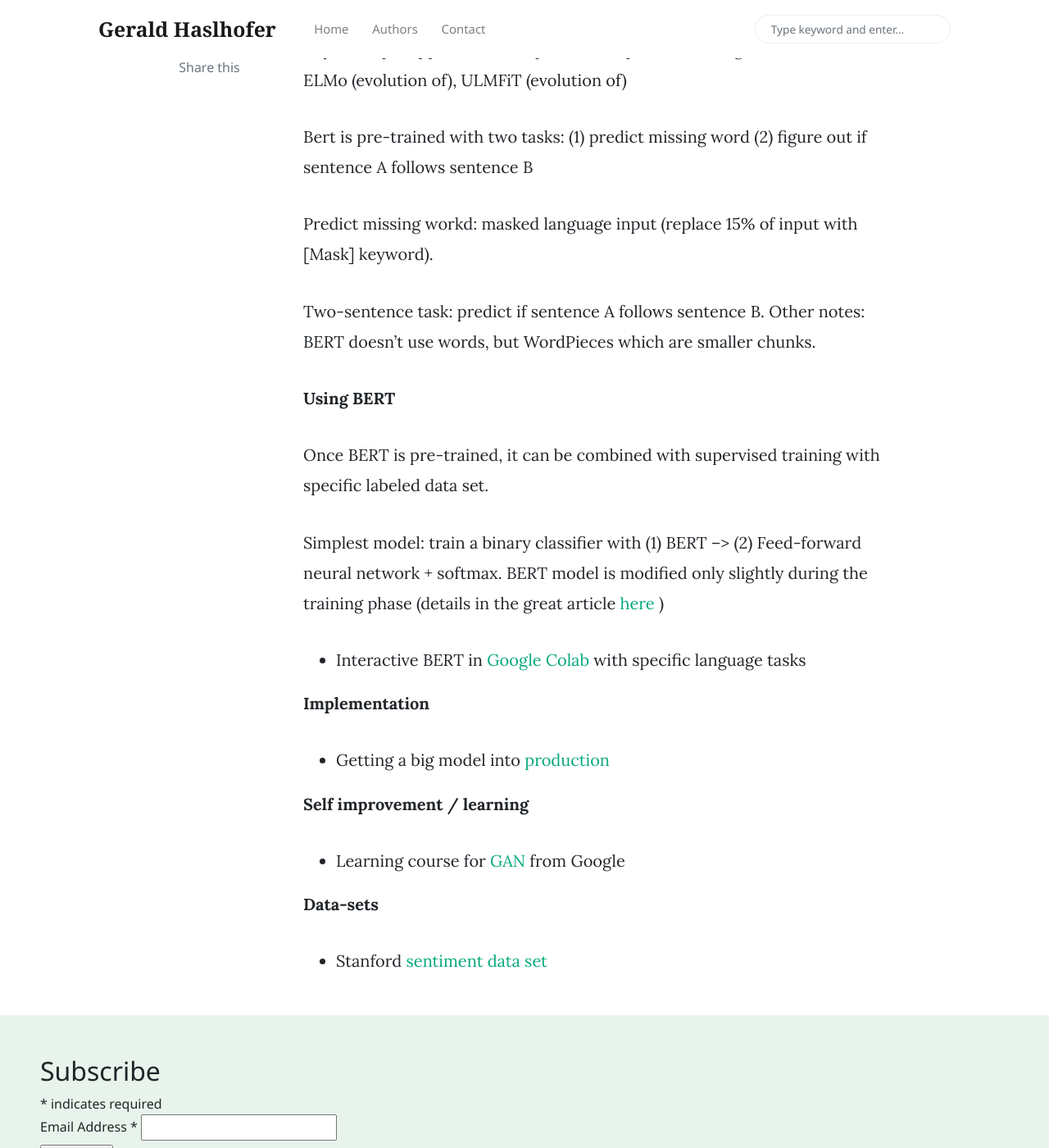
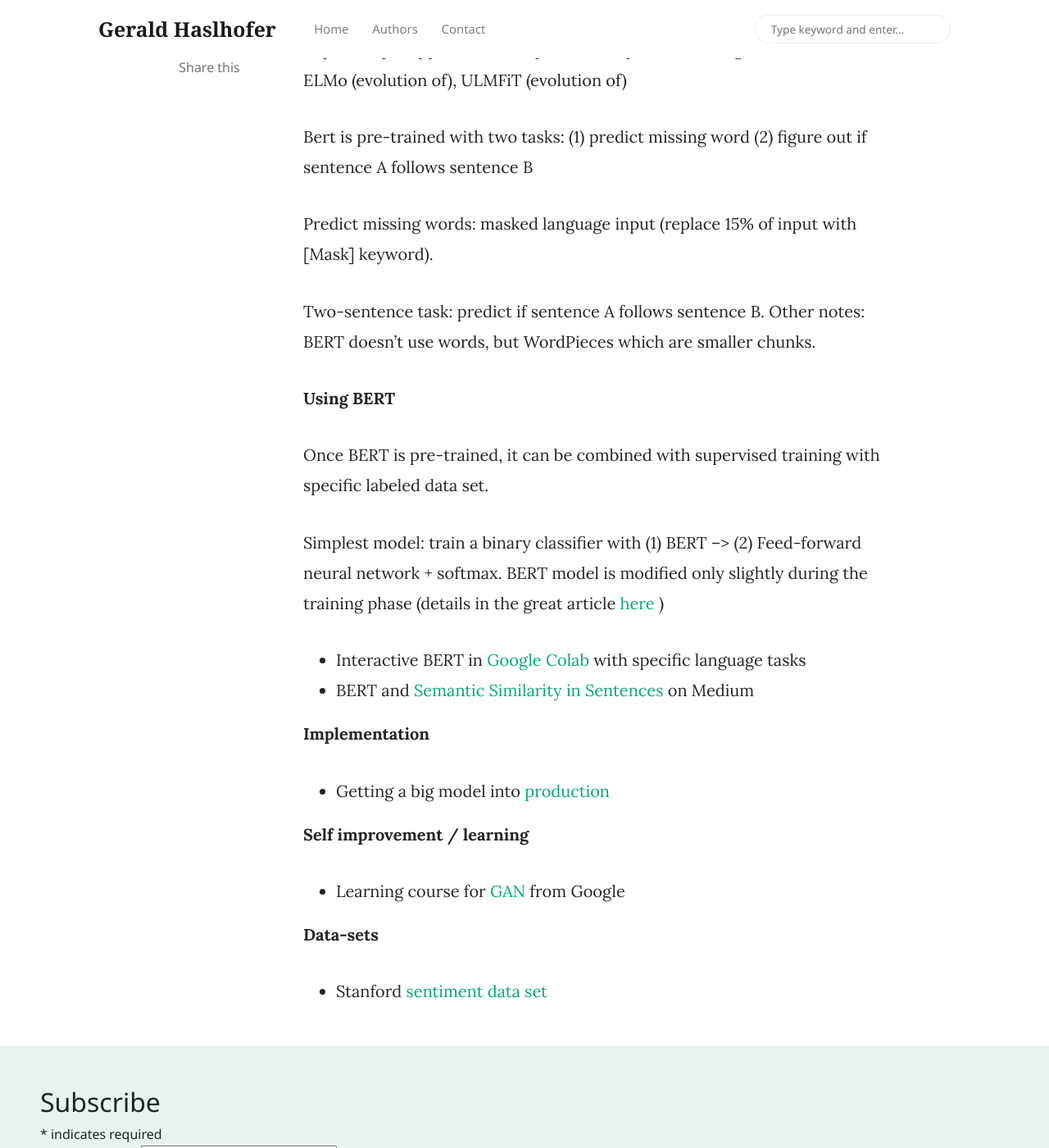
Before and after one commit to haslhofer/haslhofer.github.io, a Jekyll site: the page built from _posts/2019-11-29-nlp-introduction.md, in a window 1280 px wide and 1400 px high, scrolled down 2832 px. Shown: the whole window at 82% size. Built offline with Jekyll 4.4.1, drawn with Linux system fonts in a browser that asks for light colours; nearby versions of some CDN libraries; comment, search, counter and statistics services are not loaded.

Commit message:
Update 2019-11-29-nlp-introduction.md

```diff
--- a/_posts/2019-11-29-nlp-introduction.md
+++ b/_posts/2019-11-29-nlp-introduction.md
@@ -58,7 +58,7 @@ Basic premise: semi-supervised training on large amounts of text to build model.
 
 Bert is pre-trained with two tasks: (1) predict missing word (2) figure out if sentence A follows sentence B
 
-Predict missing workd: masked language input (replace 15% of input with [Mask] keyword).
+Predict missing words: masked language input (replace 15% of input with [Mask] keyword).
 
 Two-sentence task: predict if sentence A follows sentence B.
 Other notes: BERT doesn't use words, but WordPieces which are smaller chunks.
@@ -71,6 +71,7 @@ Once BERT is pre-trained, it can be combined with supervised training with speci
 Simplest model: train a binary classifier with (1) BERT --> (2) Feed-forward neural network + softmax.
 BERT model is modified only slightly during the training phase (details in the great article [here](https://jalammar.github.io/illustrated-bert/) )
 * Interactive BERT in [Google Colab](https://colab.research.google.com/github/tensorflow/tpu/blob/master/tools/colab/bert_finetuning_with_cloud_tpus.ipynb) with specific language tasks
+* BERT and [Semantic Similarity in Sentences](https://medium.com/analytics-vidhya/semantic-similarity-in-sentences-and-bert-e8d34f5a4677) on Medium
 
 
 **Implementation**
```
